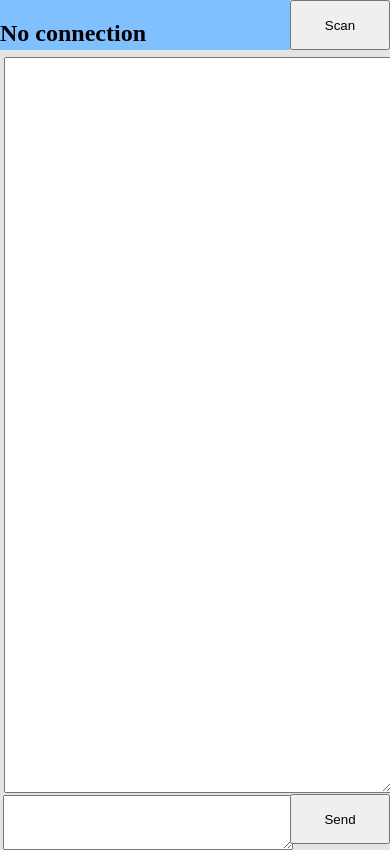
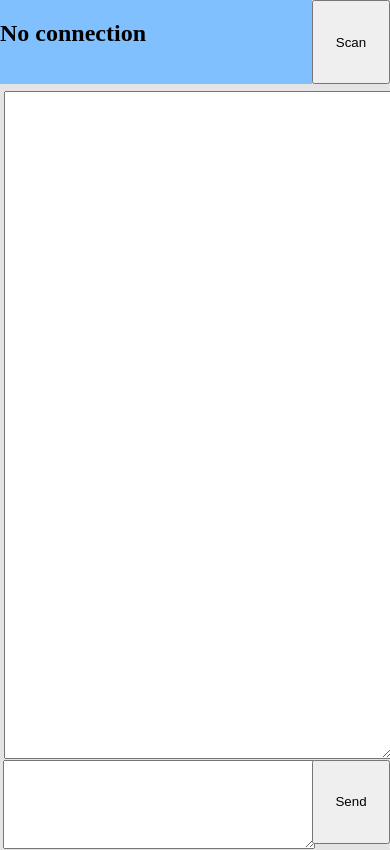
Before and after one commit to fan0618/BleTestApp, a plain HTML site: page www/index.html in a window 390 px wide. Drawn offline with Linux system fonts and the light colour scheme; some packages are replaced by stand-ins of ours.

Commit message:
Set layout by percentage

```diff
--- a/www/css/index.css
+++ b/www/css/index.css
@@ -74,8 +74,8 @@ body {
 	background-color:#80C0FF;
 	top:0%;
 	left:0%;
-	right:100px;
-	height:50px;
+	width:80%;
+	height:10%;
 	vertical-align:center;
 }
 
@@ -83,16 +83,16 @@ body {
 	position:absolute;
 	right:0%;
 	top:0%;
-	height:50px;
-	width:100px;
+	height:10%;
+	width:20%;
 }
 
 .content_area {
 	position:absolute;
 	left:0%;
-	top:50px;
+	top:10%;
 	width:100%;
-	bottom:50px;
+	bottom:10%;
 }
 
 #receiveBox {
@@ -105,10 +105,10 @@ body {
 
 .bottom_area {
 	position:absolute;
-	right:100px;
+	width:80%;
 	left:0%;
 	bottom:0%;
-	height:50px;
+	height:10%;
 }
 
 #sendBox {
@@ -121,10 +121,10 @@ body {
 
 #sendButton {
 	position:absolute;
-	bottom:0px;
-	right:0px;
-	height:50px;
-	width:100px;
+	bottom:0%;
+	right:0%;
+	height:10%;
+	width:20%;
 }
 
 #page1 {
--- a/www/js/index.js
+++ b/www/js/index.js
@@ -75,8 +75,7 @@ var app = {
 					console.log("BLE disconnect failed");
 				}
 			);
-		}
-		else {
+		} else {
 			console.log("Scan BLE");
 			page1.style.display='none';
 			page2.style.display='block';
@@ -139,7 +138,7 @@ var app = {
 		}
 		data[i]=0x0d;
 		data[i+1]=0x0a;
-		ble.write(deviceId,"ffe0","ffe1",data.buffer,
+		ble.writeWithoutResponse(deviceId,"ffe0","ffe1",data.buffer,
 			function() {
 				console.log("write success");
 			},
```
